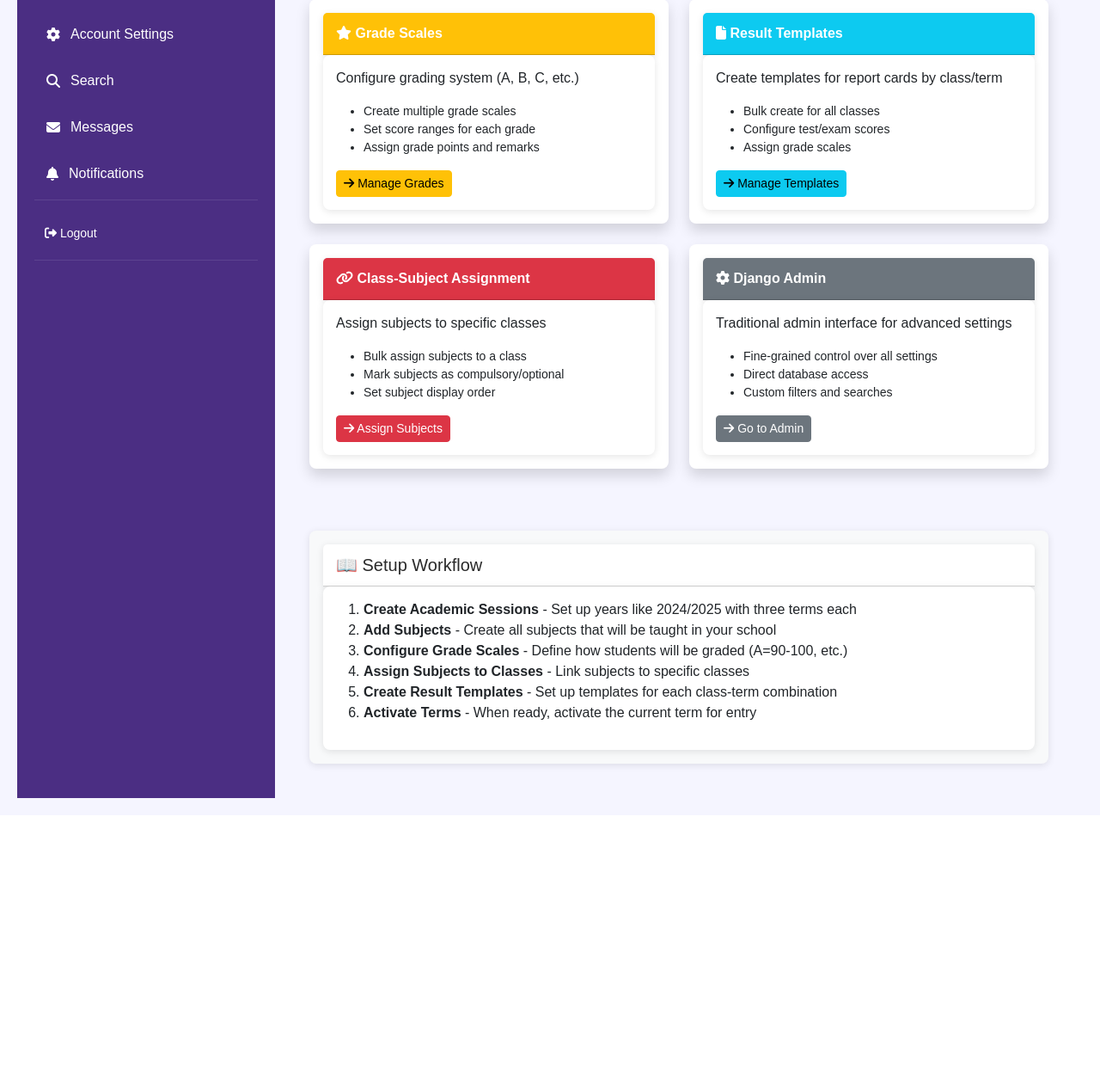
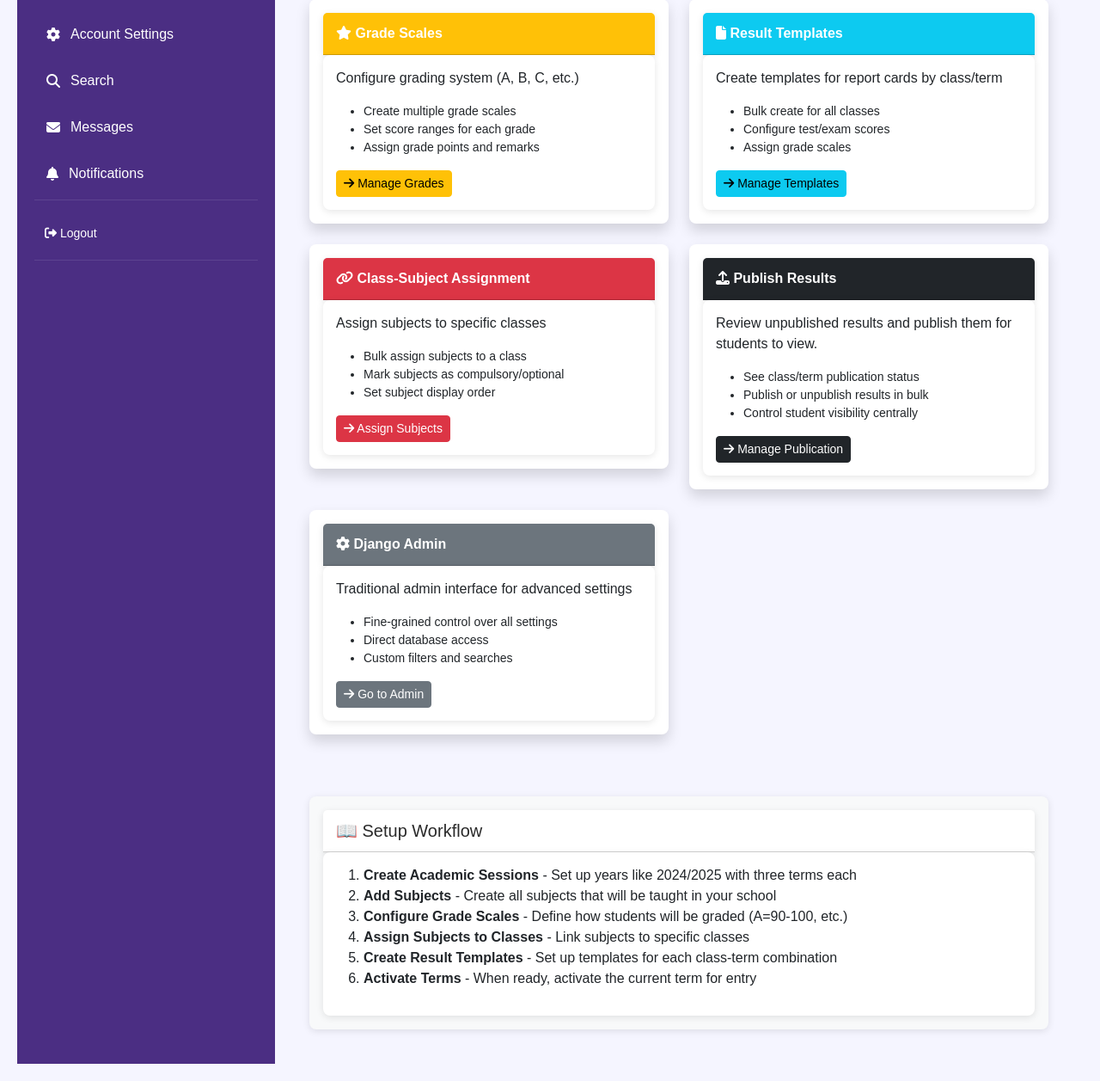
Before and after one commit to sodiq-e/daarul_portal, a Django app: page /results-admin/ in a window 1280 px wide. Shown: the part 1002-2259 px from the top of the page at 86% size. Before the commit the page ends 1930 px from the top, so only its background shows below. Run offline with Django 4.2, Linux system fonts and the light colour scheme; the visitor is signed in with stand-in values (Sample User, id 1); data comes from the database, SQL or seed files in the repository; data that the repository does not hold is empty.

Commit message:
resultfix5

```diff
--- a/results/admin_urls.py
+++ b/results/admin_urls.py
@@ -10,4 +10,5 @@ urlpatterns = [
     path('grade-scales/', admin_views.bulk_manage_grade_scales, name='bulk_grade_scales'),
     path('templates/', admin_views.bulk_create_result_templates, name='bulk_templates'),
     path('class-subjects/', admin_views.bulk_assign_class_subjects, name='bulk_class_subjects'),
+    path('publish-results/', admin_views.manage_result_publication, name='publish_results'),
 ]
--- a/results/admin_views.py
+++ b/results/admin_views.py
@@ -4,9 +4,10 @@ from django.contrib import messages
 from django.views.generic import TemplateView
 from django.contrib.auth.mixins import LoginRequiredMixin, UserPassesTestMixin
 from django.db import transaction
+from django.db.models import Count, Q
 from django.http import JsonResponse
 from exams.models import Term, Subject, ClassSubject
-from results.models import GradeScale, ResultTemplate
+from results.models import GradeScale, ResultTemplate, StudentResult
 from school_classes.models import SchoolClasses
 
 
@@ -32,6 +33,40 @@ def results_settings_dashboard(request):
     }
 
     return render(request, 'results/admin/settings_dashboard.html', context)
+
+
+@login_required
+def manage_result_publication(request):
+    """Manage result publication for classes and terms"""
+    if not is_admin(request.user):
+        messages.error(request, 'You do not have permission to access this page.')
+        return redirect('home')
+
+    publication_rows = []
+    results_summary = StudentResult.objects.values(
+        'student__student_class',
+        'term'
+    ).annotate(
+        published_count=Count('id', filter=Q(is_published=True)),
+        unpublished_count=Count('id', filter=Q(is_published=False))
+    ).order_by('student__student_class', 'term')
+
+    for entry in results_summary:
+        school_class = SchoolClasses.objects.filter(id=entry['student__student_class']).first()
+        term = Term.objects.filter(id=entry['term']).first()
+        if school_class and term:
+            publication_rows.append({
+                'school_class': school_class,
+                'term': term,
+                'published_count': entry['published_count'],
+                'unpublished_count': entry['unpublished_count'],
+            })
+
+    context = {
+        'publication_rows': publication_rows,
+    }
+
+    return render(request, 'results/admin/result_publication_dashboard.html', context)
 
 
 @login_required
--- a/school_classes/views.py
+++ b/school_classes/views.py
@@ -565,12 +565,6 @@ class ClassTeacherCreateView(LoginRequiredMixin, UserPassesTestMixin, CreateView
     def test_func(self):
         return user_is_admin(self.request.user)
 
-    def get_form_kwargs(self):
-        kwargs = super().get_form_kwargs()
-        # Only show approved teachers
-        if self.request.method == 'GET':
-            kwargs['queryset'] = Teacher.objects.filter(is_approved=True)
-        return kwargs
 
     def form_valid(self, form):
         messages.success(
--- a/templates/results/admin/settings_dashboard.html
+++ b/templates/results/admin/settings_dashboard.html
@@ -158,6 +158,25 @@
 
         <div class="col-md-6 mb-4">
             <div class="card shadow">
+                <div class="card-header bg-dark text-white">
+                    <i class="fas fa-upload"></i> Publish Results
+                </div>
+                <div class="card-body">
+                    <p>Review unpublished results and publish them for students to view.</p>
+                    <ul class="small mb-3">
+                        <li>See class/term publication status</li>
+                        <li>Publish or unpublish results in bulk</li>
+                        <li>Control student visibility centrally</li>
+                    </ul>
+                    <a href="{% url 'results_admin:publish_results' %}" class="btn btn-dark btn-sm">
+                        <i class="fas fa-arrow-right"></i> Manage Publication
+                    </a>
+                </div>
+            </div>
+        </div>
+
+        <div class="col-md-6 mb-4">
+            <div class="card shadow">
                 <div class="card-header bg-secondary text-white">
                     <i class="fas fa-cog"></i> Django Admin
                 </div>
```
Also changed, not shown: school_classes/forms.py (+10 -0 lines), templates/results/admin/result_publication_dashboard.html (added, +60 -0 lines).
